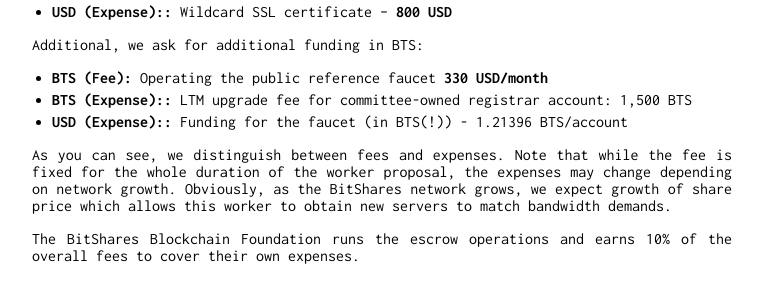
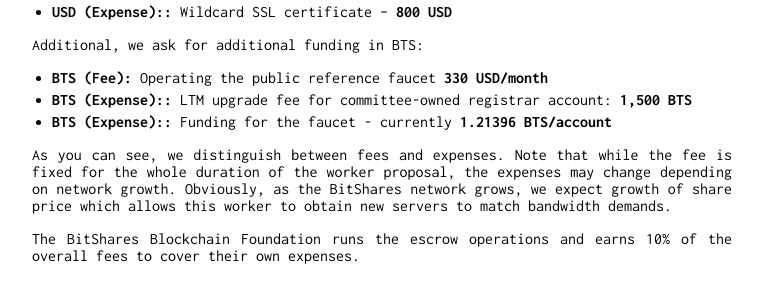
Before and after one commit to thehapax/bitshares.foundation, a Jekyll site: the page built from _workers/2017-12-infrastructure.md, in a window 1280 px wide and 900 px high, scrolled down 2183 px. Shown: the part 169-450 px from the top of the window, without its empty margins (258-1021 px from the left). Built offline with Jekyll 4.4.1, drawn with Linux system fonts in a browser that asks for light colours.

Commit message:
fix typos

```diff
--- a/_workers/2017-12-infrastructure.md
+++ b/_workers/2017-12-infrastructure.md
@@ -130,8 +130,8 @@ It follows an outline of the cost positions and its denomination:
 Additional, we ask for additional funding in BTS:
 
 * **BTS (Fee):** Operating the public reference faucet **330 USD/month**
-* **BTS (Expense)::** LTM upgrade fee for committee-owned registrar account: 1,500 BTS
-* **USD (Expense)::** Funding for the faucet (in BTS(!)) - 1.21396 BTS/account
+* **BTS (Expense)::** LTM upgrade fee for committee-owned registrar account: **1,500 BTS**
+* **BTS (Expense)::** Funding for the faucet - currently **1.21396 BTS/account**
 
 As you can see, we distinguish between fees and expenses. Note that
 while the fee is fixed for the whole duration of the worker proposal,
```
